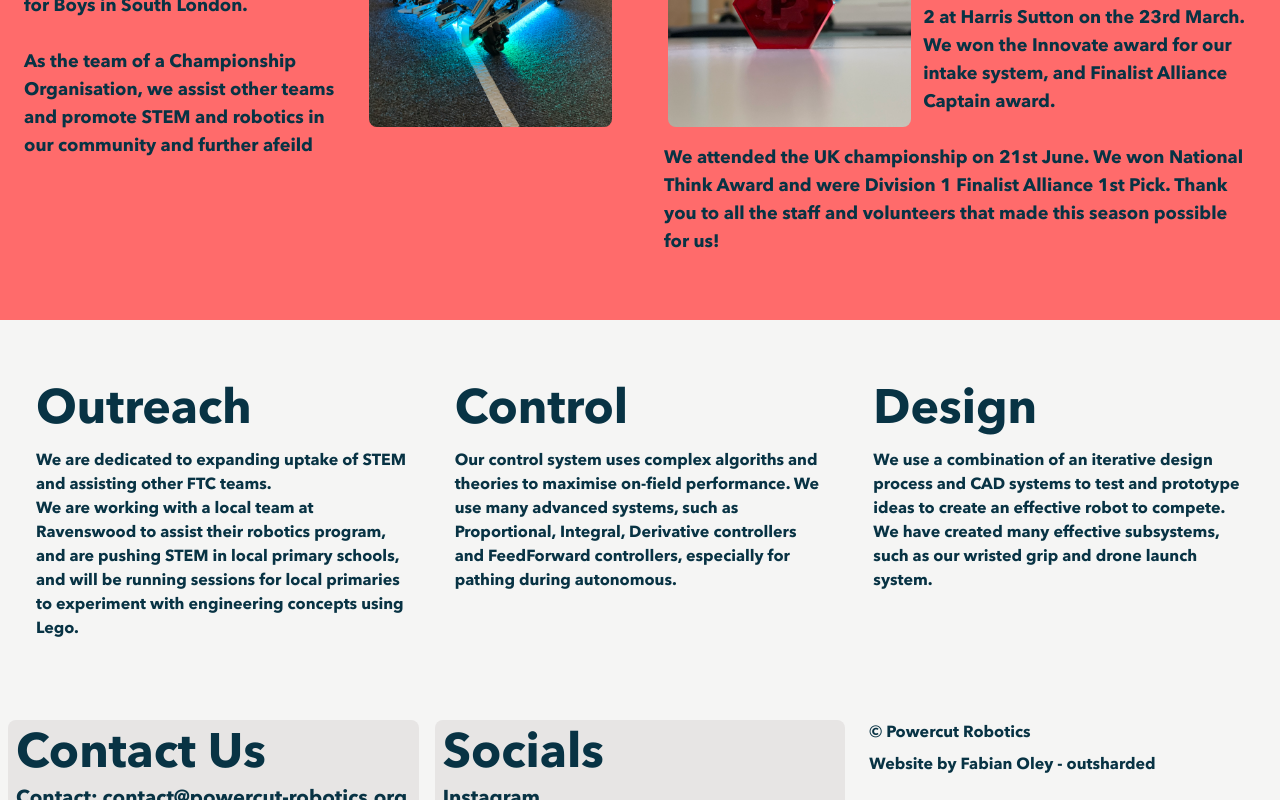
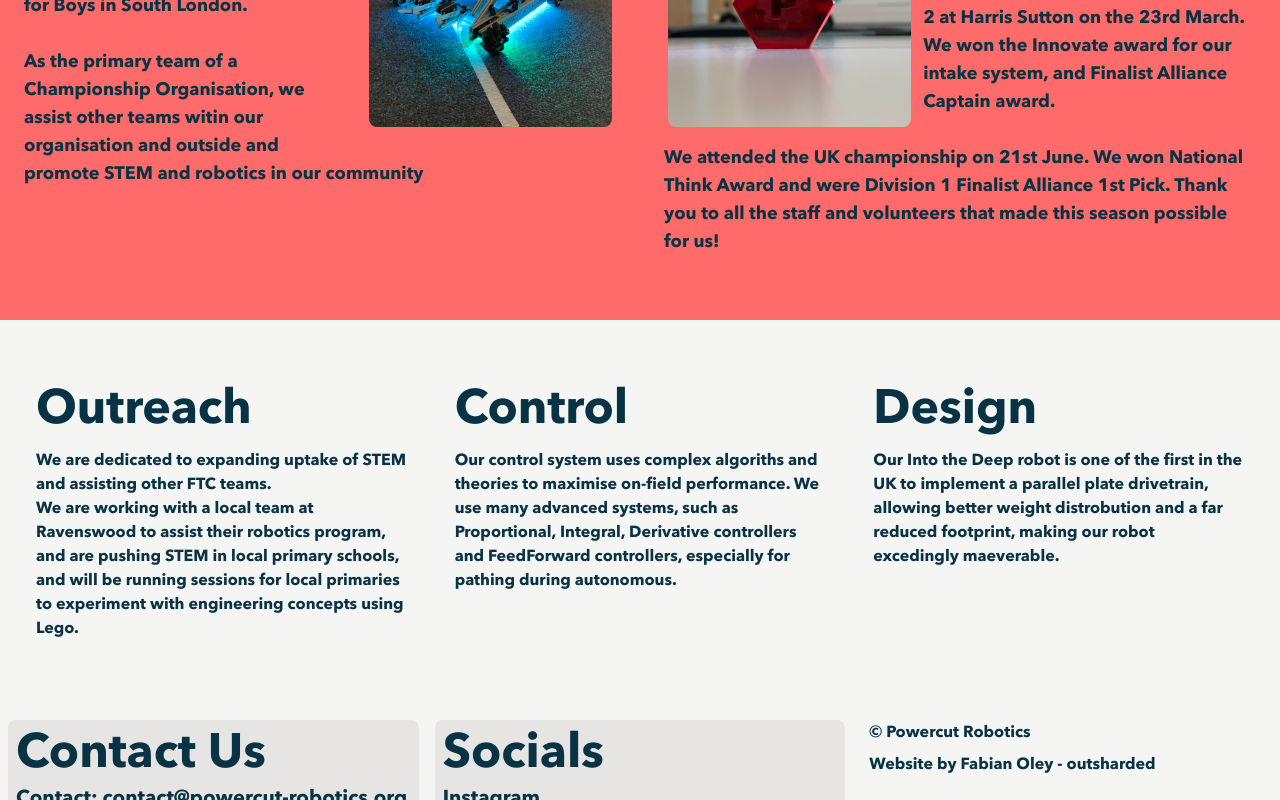
Before and after one commit to outsharded/langley-robotics-website, a Next.js app: page / in a window 1280 px wide. Shown: the part 1232-2032 px from the top of the page. Built offline with nearby package versions, Linux system fonts and the light colour scheme.

Commit message:
Update page.tsx

```diff
--- a/app/page.tsx
+++ b/app/page.tsx
@@ -43,7 +43,7 @@ const HomePage: React.FC = () => {
             <h1 className="text-4xl font-medium font-avenir p-2">About Us</h1>
             <p className='p-2 text-lg font-medium text-start'>
 Hi! We&apos;re Powercut Robotics, #25268 (UK-497) from Langley Park School for Boys in South London.  <br /> <br />
-As the team of a Championship Organisation, we assist other teams and promote STEM and robotics in our community and further afeild <br /> <br />
+As the primary team of a Championship Organisation, we assist other teams witin our organisation and outside and promote STEM and robotics in our community<br /> <br />
 
 </p>
 
@@ -72,7 +72,7 @@ As the team of a Championship Organisation, we assist other teams and promote ST
 
           <div className='rounded-lg m-4'>
             <h1 className="text-5xl font-medium font-avenir p-2">Design</h1>
-            <p className='p-2'>We use a combination of an iterative design process and CAD systems to test and prototype ideas to create an effective robot to compete. We have created many effective subsystems, such as our wristed grip and drone launch system.</p>
+            <p className='p-2'>Our Into the Deep robot is one of the first in the UK to implement a parallel plate drivetrain, allowing better weight distrobution and a far reduced footprint, making our robot excedingly maeverable.</p>
           </div>
 
         </div>
```
